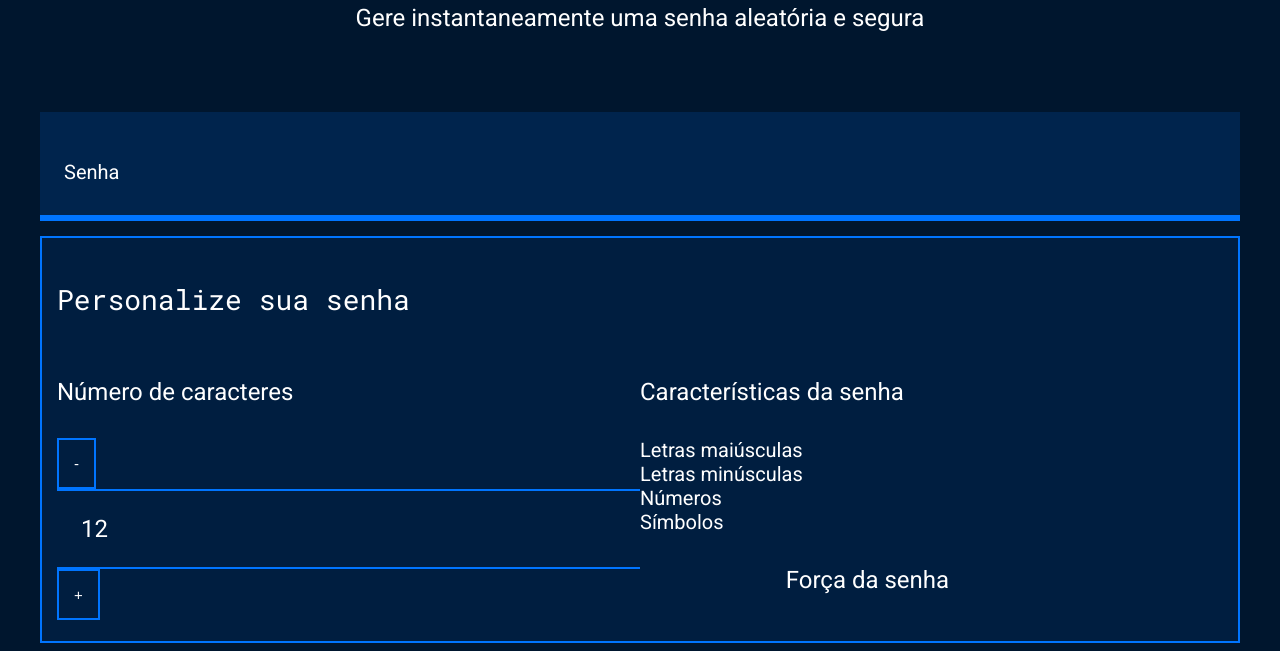
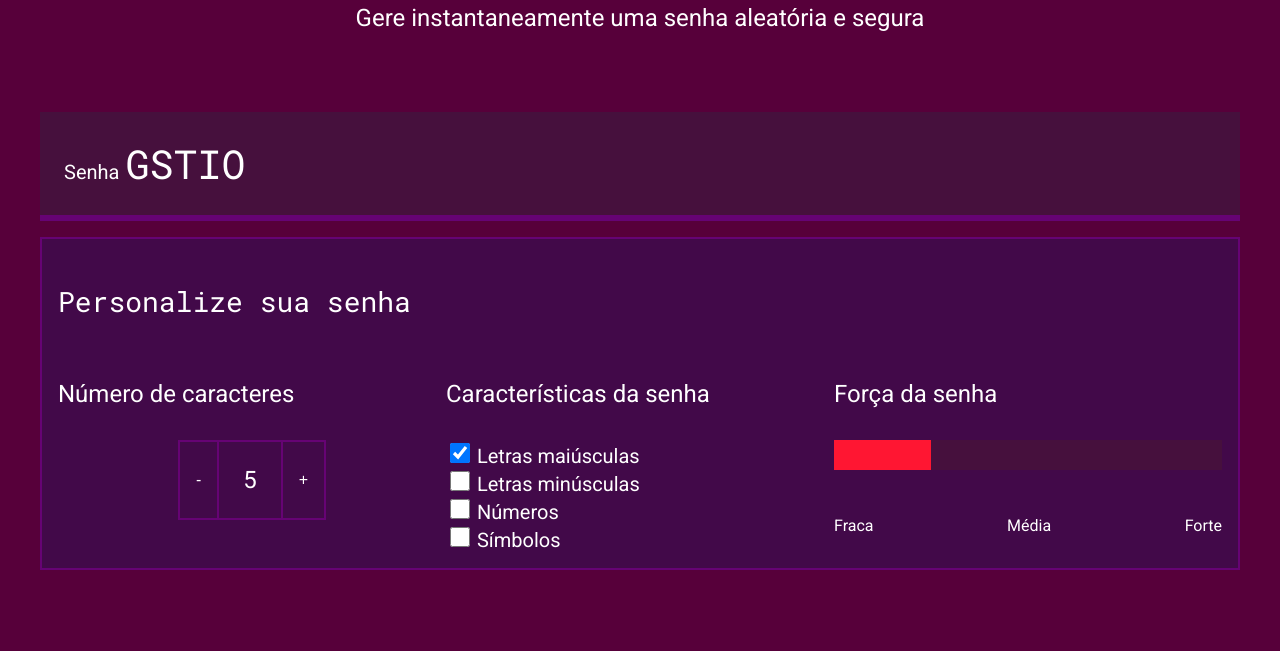
Before and after one commit to jhenivic/GeradordeSenha, a plain HTML site: page GeradordeSenha/index.html in a window 1280 px wide. Shown: the part 214-865 px from the top of the page. After the commit the page ends 800 px from the top, so only its background shows below. Drawn offline with Linux system fonts and the light colour scheme.

Commit message:
Add files via upload

```diff
--- a/GeradordeSenha/index.html
+++ b/GeradordeSenha/index.html
@@ -17,14 +17,14 @@
         </div>
         <div class="conteudo-senha">
             <label for="senha">Senha</label>
-            <input name="senha" type="text" id="campo-senha">
+            <input name="senha" type="text" id="campo-senha" readonly>
         </div>
         <div class="parametro">
             <h3 class="parametro-titulo">Personalize sua senha</h3>
             <div class="parametro-coluna__senha">
                 <div class="parametro-senha">
                     <h4 class="parametro-senha__titulo">Número de caracteres</h4>
-                    <div class="parametro-senha-botao">
+                    <div class="parametro-senha-botoes">
                         <button class="parametro-senha__botao">-</button>
                         <p class="parametro-senha__texto">12</p>
                         <button class="parametro-senha__botao">+</button>
@@ -32,33 +32,37 @@
                 </div>
                 <div class="parametro-senha">
                     <h4 class="parametro-senha__titulo">Características da senha</h4>
-
                     <div class="parametro-senha-checkbox">
-                        <imput name="maiusculo" type="checkbox" class="checkbox">
+                        <input name="maiusculo" type="checkbox" class="checkbox" checked>
                         <label for="maiusculo">Letras maiúsculas</label>
                     </div>
-
                     <div class="parametro-senha-checkbox">
-                        <imput name="minusculo" type="checkbox" class="checkbox">
+                        <input name="minusculo" type="checkbox" class="checkbox">
                         <label for="minusculo">Letras minúsculas</label>
                     </div>
-
                     <div class="parametro-senha-checkbox">
-                        <imput name="numero" type="checkbox" class="checkbox">
+                        <input name="numero" type="checkbox" class="checkbox">
                         <label for="numero">Números</label>
                     </div>
-
                     <div class="parametro-senha-checkbox">
-                        <imput name="simbolo" type="checkbox" class="checkbox">
+                        <input name="simbolo" type="checkbox" class="checkbox">
                         <label for="simbolo">Símbolos</label>
                     </div>
-
+                </div>
                 <div class="parametro-senha">
                     <h4 class="parametro-senha__titulo">Força da senha</h4>
+                    <div class="barra"></div>
+                    <div class="forca fraca"></div>
+                    <div class="parametro-senha-textos">
+                        <p>Fraca</p>
+                        <p>Média</p>
+                        <p>Forte</p>
+                    </div>
                 </div>
             </div>
         </div>
     </section>
+    <script src="main.js"></script>
 </body>
 
 </html>
--- /dev/null
+++ b/GeradordeSenha/main.js
@@ -0,0 +1,40 @@
+const numeroSenha = document.querySelector('.parametro-senha__texto');
+let tamanhoSenha = 5;
+numeroSenha.textContent = tamanhoSenha;
+
+const botoes = document.querySelectorAll('.parametro-senha__botao');
+
+botoes[0].onclick = diminuiTamanho;
+botoes[1].onclick = aumentaTamanho;
+
+function diminuiTamanho() {
+    if (tamanhoSenha > 1) {
+        // tamanhoSenha = tamanhoSenha-1;
+        tamanhoSenha--;
+    }
+    numeroSenha.textContent = tamanhoSenha;
+    geraSenha();
+}
+function aumentaTamanho() {
+    if (tamanhoSenha < 20) {
+        // tamanhoSenha = tamanhoSenha+1;
+        tamanhoSenha++;
+    }
+    numeroSenha.textContent = tamanhoSenha;
+    geraSenha();
+}
+
+const campoSenha = document.querySelector('#campo-senha');
+
+const letrasMaiusculas = 'ABCDEFGHIJKLMNOPQRSTUVXYWZ';
+geraSenha();
+
+function geraSenha() {
+    let senha = '';
+    for (let i = 0; i < tamanhoSenha; i++) {
+        let numeroAleatorio = Math.random() * letrasMaiusculas.length;
+        numeroAleatorio = Math.floor(numeroAleatorio);
+        senha = senha + letrasMaiusculas[numeroAleatorio];
+    }
+    campoSenha.value = senha;
+}
--- a/GeradordeSenha/style.css
+++ b/GeradordeSenha/style.css
@@ -2,10 +2,10 @@
 
 :root {
     --branco: white;
-    --cor-de-fundo: #00162E;
-    --fundo-senha: #00244D;
-    --fundo-texto: #001E40;
-    --borda: #0075FF;
+    --cor-de-fundo: #57003a;
+    --fundo-senha: #46103d;
+    --fundo-texto: #420949;
+    --borda: #660374;
     --roboto: 'Roboto', sans-serif;
     --roboto-mono: 'Roboto Mono', monospace;
 }
@@ -62,8 +62,8 @@ body {
 .parametro {
     background-color: var(--fundo-texto);
     border: 2px solid var(--borda);
-    margin-top: 15px;
-    padding: 15px;
+    margin-top: 16px;
+    padding: 16px;
 }
 
 .parametro-titulo {
@@ -95,8 +95,8 @@ body {
     background-color: var(--fundo-texto);
     color: var(--branco);
     border: 2px solid var(--borda);
-    padding: 15px;
-    font-size: 15px;
+    padding: 16px;
+    font-size: 16px;
     cursor: pointer;
 }
 
@@ -132,16 +132,16 @@ label {
 
 .fraca {
     width: 25%;
-    background-color: #E71B32;
+    background-color: #ff1632;
 }
 
 .media {
-    background-color: #FAF408;
+    background-color: #eeec8a;
     width: 50%;
 }
 
 .forte {
-    background-color: #00FF85;
+    background-color: #6eebae;
     width: 100%;
 }
 
```
Also changed, not shown: 1 other file. Lines whose indentation alone changed are shown as unchanged.
